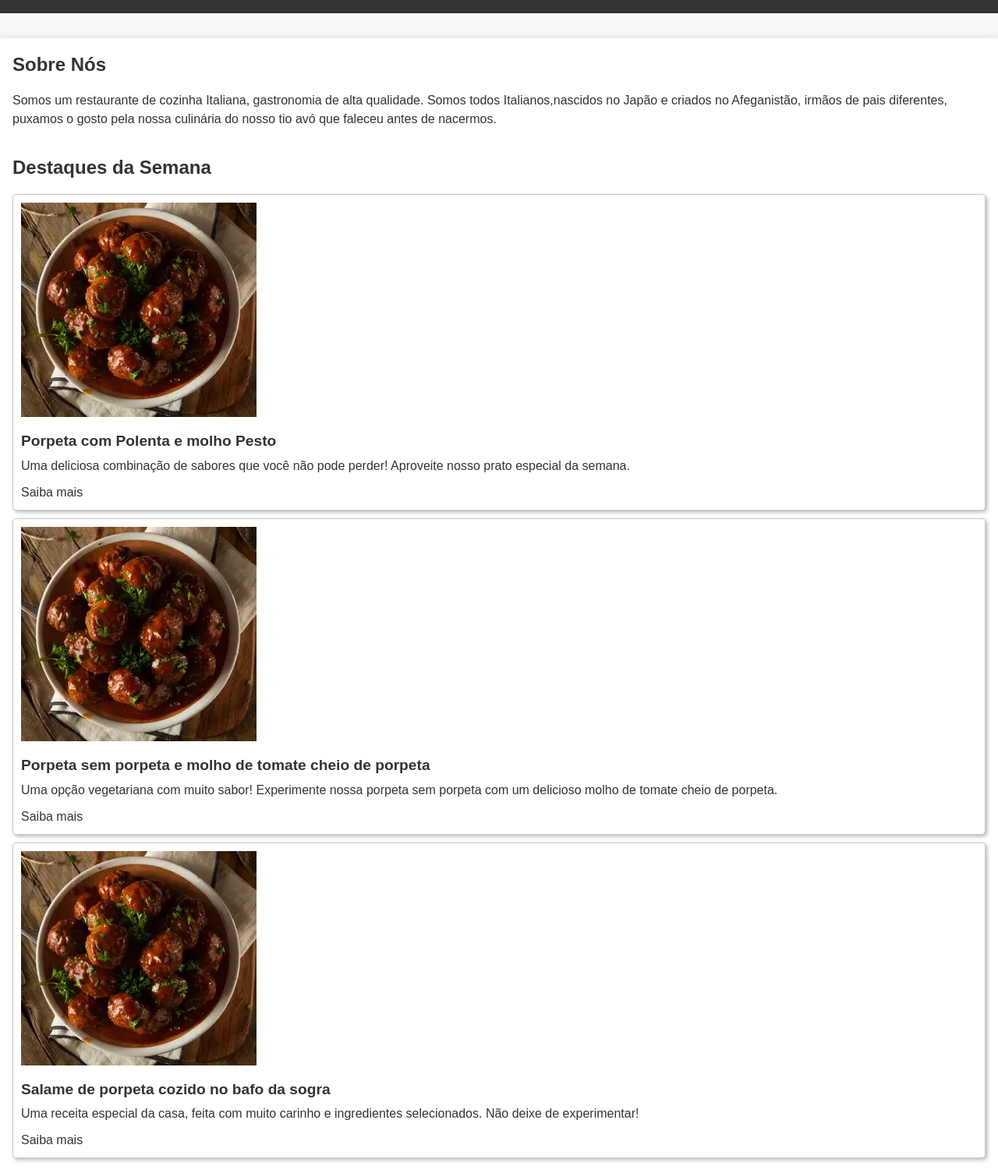
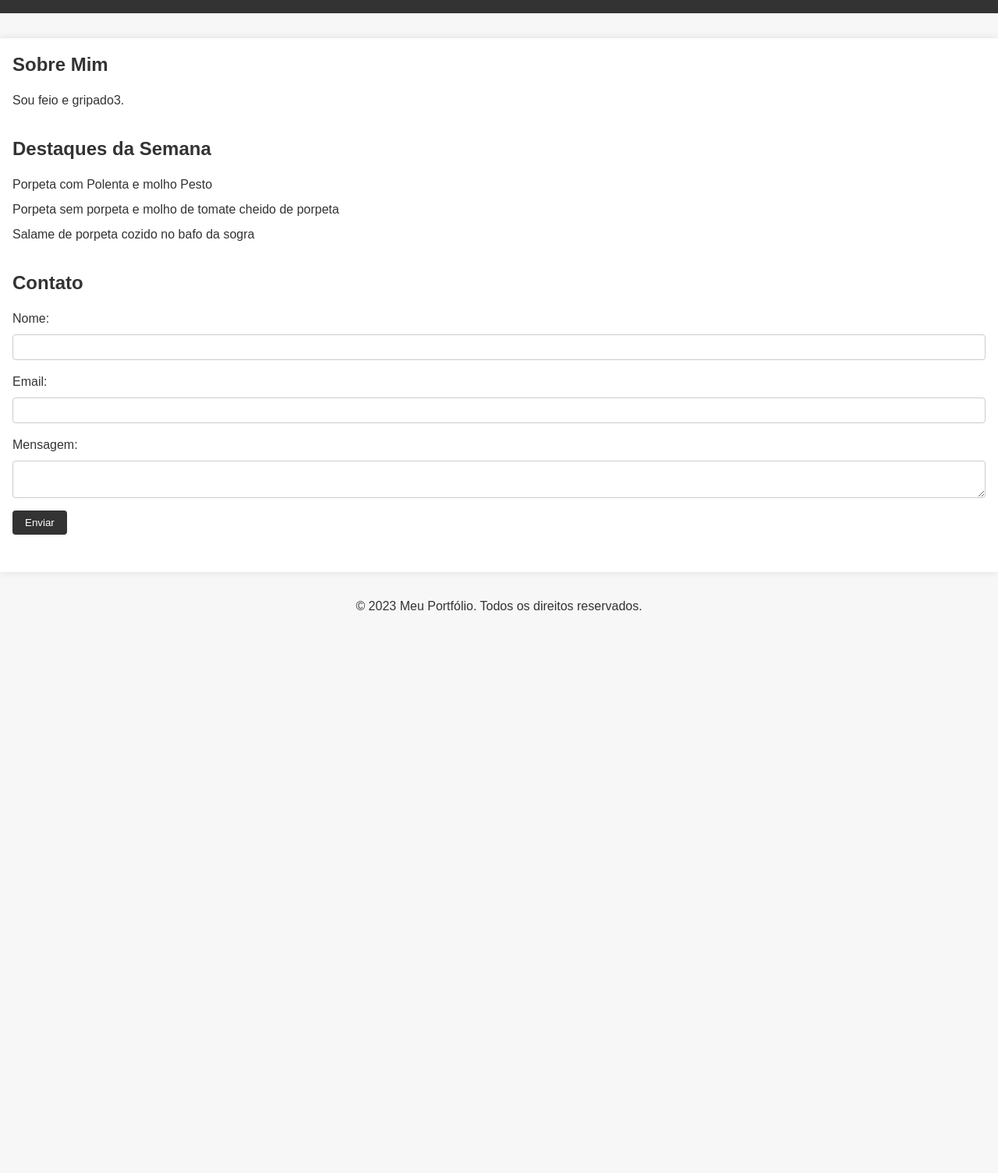
Before and after one commit to AxbrMachado/HOW_V_PORTIFOLIO, a website: page index.html in a window 1280 px wide. Shown: the part 95-1600 px from the top of the page at 78% size. After the commit the page ends 885 px from the top, so only its background shows below. Drawn offline with Linux system fonts and the light colour scheme.

Commit message:
alteração nav

```diff
--- a/index.html
+++ b/index.html
@@ -12,56 +12,25 @@
         <h1 class="nome-rest">Porpeta da Madruga</h1>
         <nav>
           <ul>
-            <li><a href="#">Home</a></li>
-            <li><a href="#">Cardápio</a></li>
-            <li><a href="#">Reservas</a></li>
+            <li><a href="index.html">Home</a></li>
+            <li><a href="cardapio.html">Cardápio</a></li>
+            <li><a href="reservas.html">Reservas</a></li>
           </ul>
         </nav>
       </header>
       <main>
         <section>
-          <h2>Sobre Nós</h2>
-          <p>Somos um restaurante de cozinha Italiana, gastronomia de alta qualidade.
-                Somos todos Italianos,nascidos no Japão e criados no Afeganistão, irmãos de pais diferentes, puxamos o
-                gosto pela nossa culinária do nosso tio avó que faleceu antes de nacermos.
-          </p>
-
+          <h2>Sobre Mim</h2>
+          <p>Sou feio e gripado3.</p>
         </section>
         <section>
-            <h2>Destaques da Semana</h2>
-            <ul>
-              <li>
-                <div class="card">
-                  <img src="./pictures/Receita.jpg" alt="Porpeta com Polenta e molho Pesto">
-                  <div class="card-body">
-                    <h3>Porpeta com Polenta e molho Pesto</h3>
-                    <p>Uma deliciosa combinação de sabores que você não pode perder! Aproveite nosso prato especial da semana.</p>
-                    <a href="#" class="button">Saiba mais</a>
-                  </div>
-                </div>
-              </li>
-              <li>
-                <div class="card">
-                  <img src="./pictures/Receita.jpg" alt="Porpeta sem porpeta e molho de tomate cheio de porpeta">
-                  <div class="card-body">
-                    <h3>Porpeta sem porpeta e molho de tomate cheio de porpeta</h3>
-                    <p>Uma opção vegetariana com muito sabor! Experimente nossa porpeta sem porpeta com um delicioso molho de tomate cheio de porpeta.</p>
-                    <a href="#" class="button">Saiba mais</a>
-                  </div>
-                </div>
-              </li>
-              <li>
-                <div class="card">
-                  <img src="./pictures/Receita.jpg" alt="Salame de porpeta cozido no bafo da sogra">
-                  <div class="card-body">
-                    <h3>Salame de porpeta cozido no bafo da sogra</h3>
-                    <p>Uma receita especial da casa, feita com muito carinho e ingredientes selecionados. Não deixe de experimentar!</p>
-                    <a href="#" class="button">Saiba mais</a>
-                  </div>
-                </div>
-              </li>
-            </ul>
-          </section>
+          <h2>Destaques da Semana</h2>
+          <ul>
+            <li><a href="#">Porpeta com Polenta e molho Pesto</a></li>
+            <li><a href="#">Porpeta sem porpeta e molho de tomate cheido de porpeta</a></li>
+            <li><a href="#">Salame de porpeta cozido no bafo da sogra</a></li>
+          </ul>
+        </section>
         <section>
           <h2>Contato</h2>
           <form>
```
Also changed, not shown: cardapio.html (+10 -1 lines), reservas.html (+10 -0 lines).
